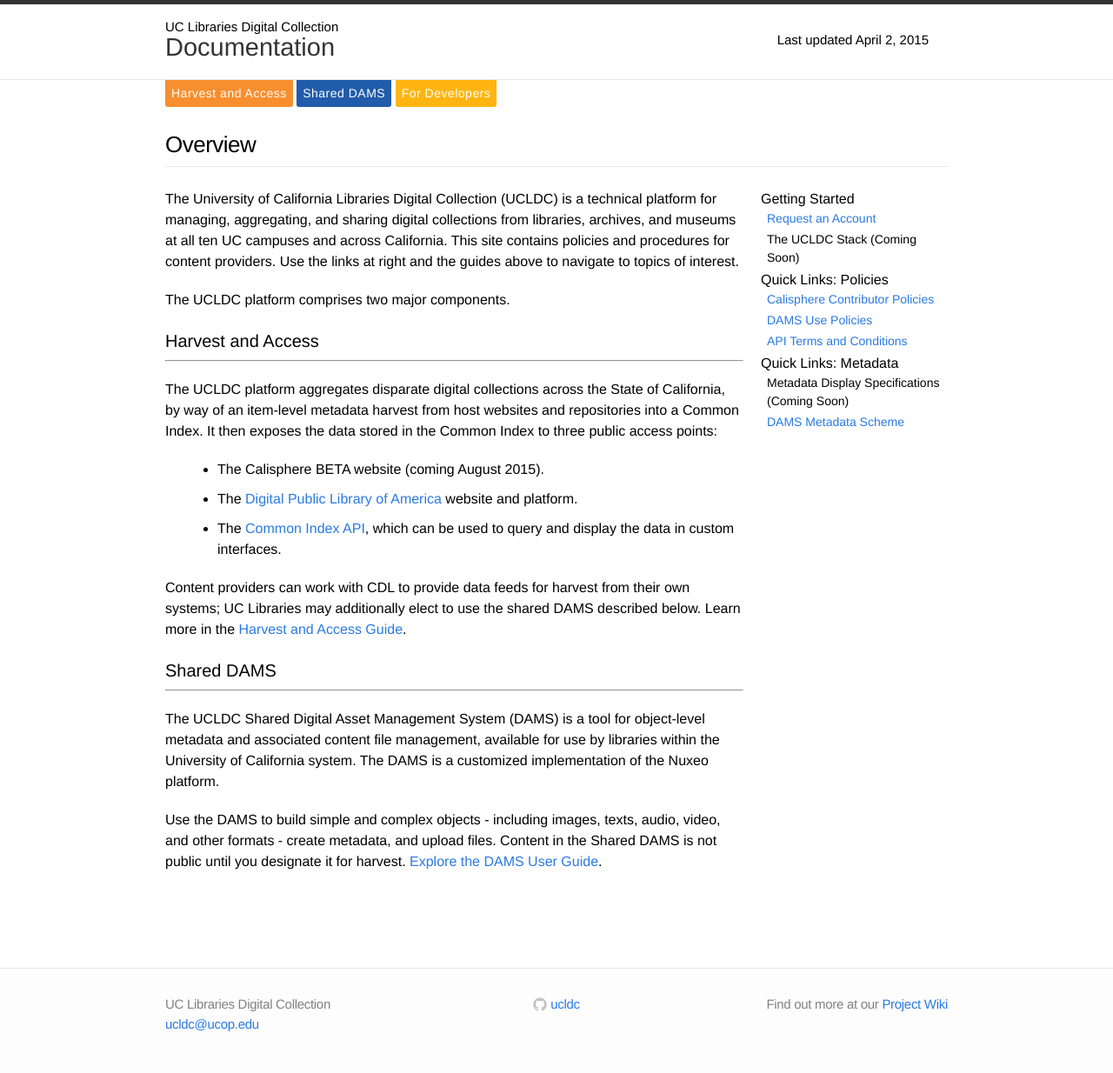
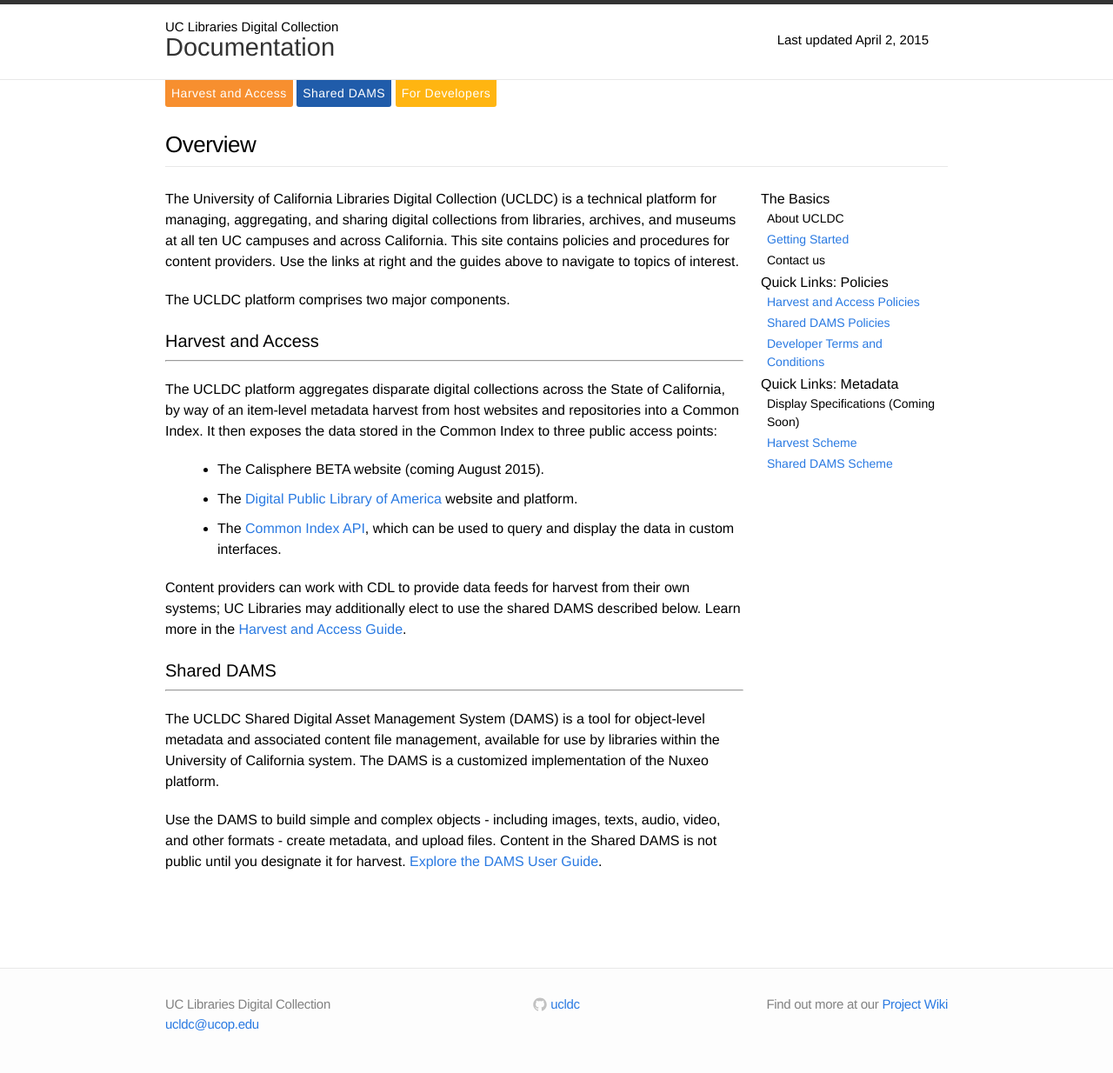
Before and after one commit to ucldc/ucldc-docs, a Jekyll site: the page built from index.md, in a window 1280 px wide. Shown: the whole page at 87% size. Built offline with Jekyll 4.4.1, drawn with Linux system fonts in a browser that asks for light colours; nearby versions of some CDN libraries.

Commit message:
Update sidebar.html
label changes

```diff
--- a/_includes/sidebar.html
+++ b/_includes/sidebar.html
@@ -1,16 +1,18 @@
 <div class="sidebar">
-  <h1>Getting Started</h1>
+  <h1>The Basics</h1>
   <ul>
-    <li><a href="{{ site.url }}{{ site.baseurl }}/docs/create-account/">Request an Account</a></li>
-    <li>The UCLDC Stack (Coming Soon)</li>
+    <li>About UCLDC</li>
+    <li><a href="{{ site.url }}{{ site.baseurl }}/docs/create-account/">Getting Started</a></li>
+    <li>Contact us</li>
   </ul>
   <h1>Quick Links: Policies</h1>
   <ul>
-    <li><a href="{{ site.url }}{{ site.baseurl }}/docs/registry/access-policies/">Calisphere Contributor Policies</a></li>
-    <li><a href="{{ site.url }}{{ site.baseurl }}/docs/dams/dams-policies/">DAMS Use Policies</a></li>
-    <li><a href="{{ site.url }}{{ site.baseurl }}/docs/technical-docs/api-terms/">API Terms and Conditions</a></li>
+    <li><a href="{{ site.url }}{{ site.baseurl }}/docs/registry/access-policies/">Harvest and Access Policies</a></li>
+    <li><a href="{{ site.url }}{{ site.baseurl }}/docs/dams/dams-policies/">Shared DAMS Policies</a></li>
+    <li><a href="{{ site.url }}{{ site.baseurl }}/docs/technical-docs/api-terms/">Developer Terms and Conditions</a></li>
   </ul>
   <h1>Quick Links: Metadata</h1>
-    <li>Metadata Display Specifications (Coming Soon)</li>
-    <li><a href="{{ site.url }}{{ site.baseurl }}/docs/dams/metadata-model/">DAMS Metadata Scheme</a></li>
+    <li>Display Specifications (Coming Soon)</li>
+    <li><a href="{{ site.url }}{{ site.baseurl }}/docs/registry/metadata-harvest/">Harvest Scheme</a></li>
+    <li><a href="{{ site.url }}{{ site.baseurl }}/docs/dams/metadata-model/">Shared DAMS Scheme</a></li>
 </div>
```
